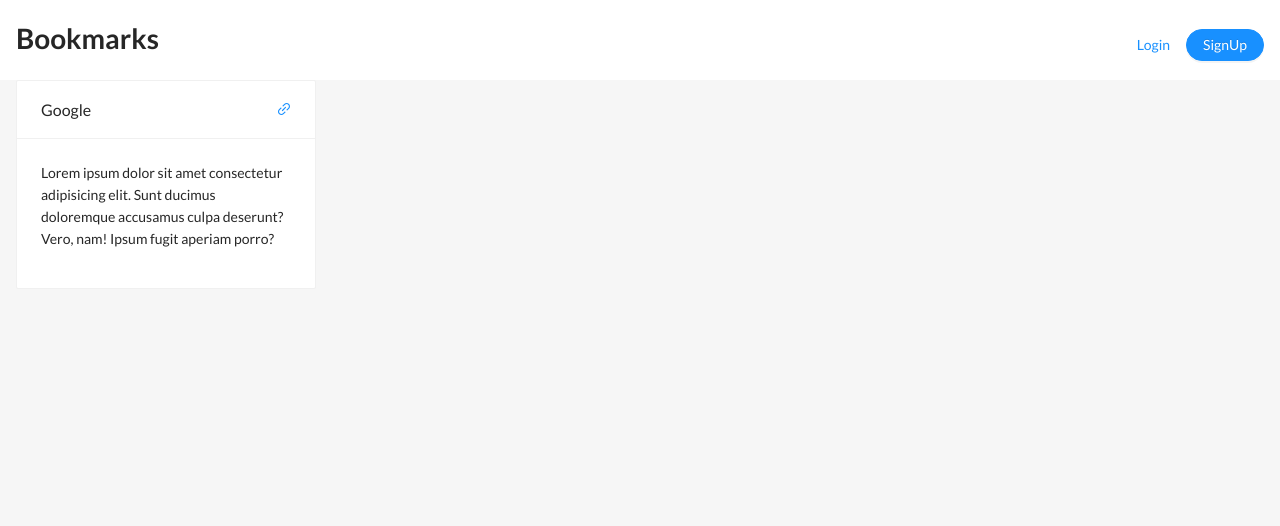
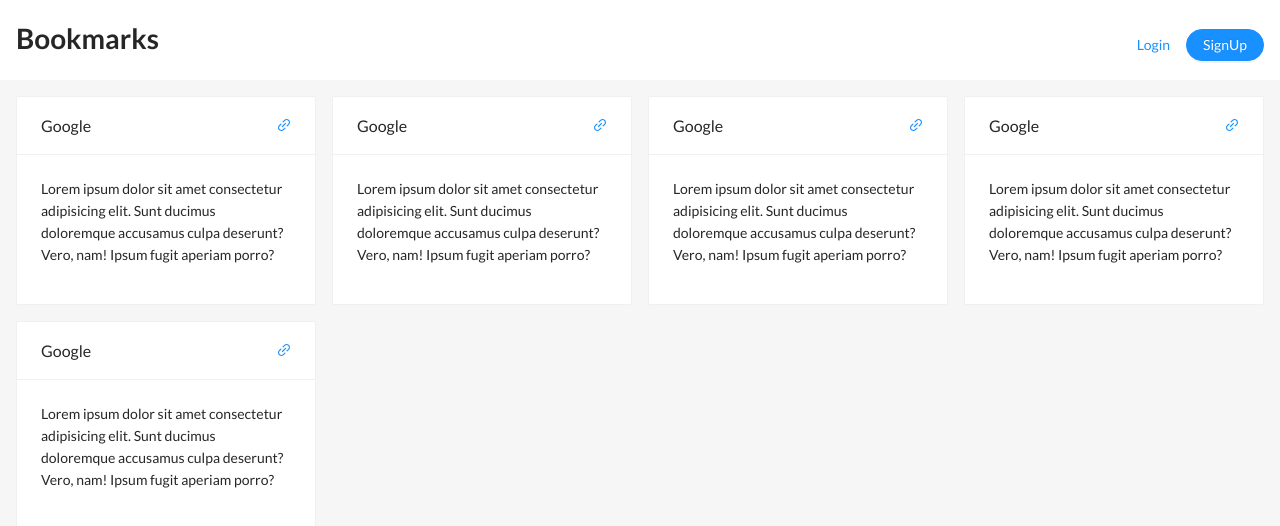
Before and after one commit to rockingrohit9639/bookmarks-api-nestjs, a React (Create React App) app in the folder client/: page / in a window 1280 px wide. Shown: the top 526 px of the page. Built offline with nearby package versions, Linux system fonts and the light colour scheme.

Commit message:
created grid for showing all bookmarks

```diff
--- a/client/src/Components/Bookmark/Bookmark.tsx
+++ b/client/src/Components/Bookmark/Bookmark.tsx
@@ -3,7 +3,7 @@ import React from 'react';
 import './Bookmark.css';
 import { LinkOutlined } from '@ant-design/icons';
 
-const Bookmark = () => {
+const Bookmark: React.FC = () => {
   return (
     <Card
       title="Google"
--- a/client/src/Pages/Home/Home.tsx
+++ b/client/src/Pages/Home/Home.tsx
@@ -1,10 +1,16 @@
 import React from 'react';
 import Bookmark from '../../Components/Bookmark/Bookmark';
 
-const Home = () => {
+const Home: React.FC = () => {
   return (
     <div className="home container">
-      <Bookmark />
+      <div className="grid">
+        <Bookmark />
+        <Bookmark />
+        <Bookmark />
+        <Bookmark />
+        <Bookmark />
+      </div>
     </div>
   );
 };
--- a/client/src/index.css
+++ b/client/src/index.css
@@ -68,6 +68,19 @@ body {
   box-shadow: 0 2px 15px -8px rgba(0, 0, 0, 0.2);
 }
 
+.grid {
+  display: grid;
+  place-items: center;
+  gap: 1rem;
+  margin-block: 1rem;
+}
+
+@media only screen and (min-width: 600px) {
+  .grid {
+    grid-template-columns: repeat(auto-fill, minmax(300px, 1fr));
+  }
+}
+
 @media only screen and (max-width: 600px) {
   .form {
     width: 90%;
```
